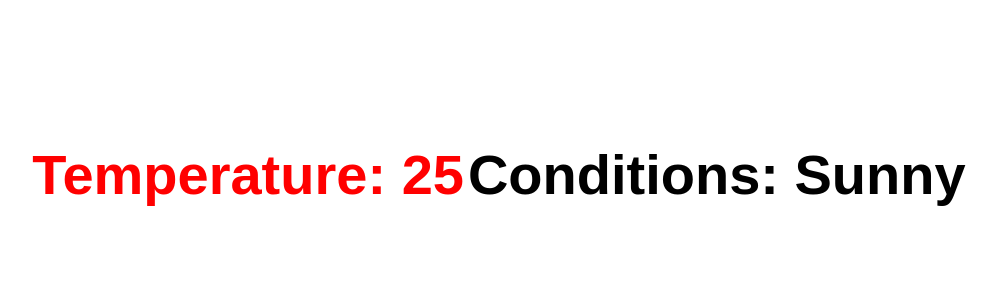
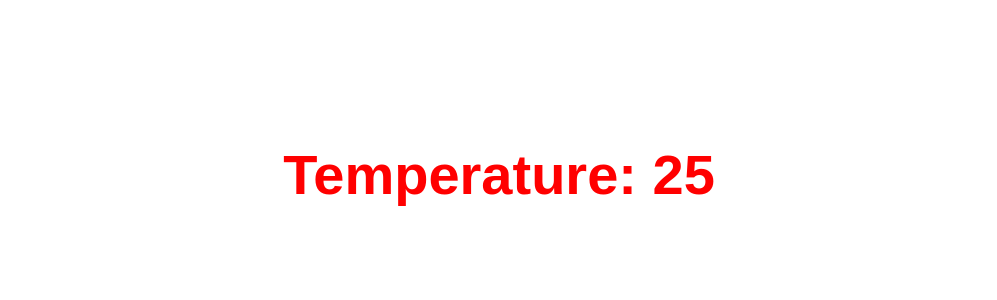
Before and after one commit to acciojob/conditional-weather-report-ShariqShaikh33, a React app: page / in a window 1280 px wide. Shown: the top 300 px of the page, without its empty margins (141-1138 px from the left). Built offline with nearby package versions, Linux system fonts and the light colour scheme.

Commit message:
Complete .7

```diff
--- a/src/components/WeatherDisplay.js
+++ b/src/components/WeatherDisplay.js
@@ -8,7 +8,7 @@ const WeatherDisplay =({WeatherData})=>{
     return (
         <div className="mainWrapper">
 
-                <p><span style={temperatureStyle} className="value">Temperature: {WeatherData.temperature}</span> <span className="value">Conditions: {WeatherData.conditions}</span></p>
+                <p><span style={temperatureStyle} className="value">Temperature: {WeatherData.temperature}</span> </p>
         </div>
     )
 }
```
